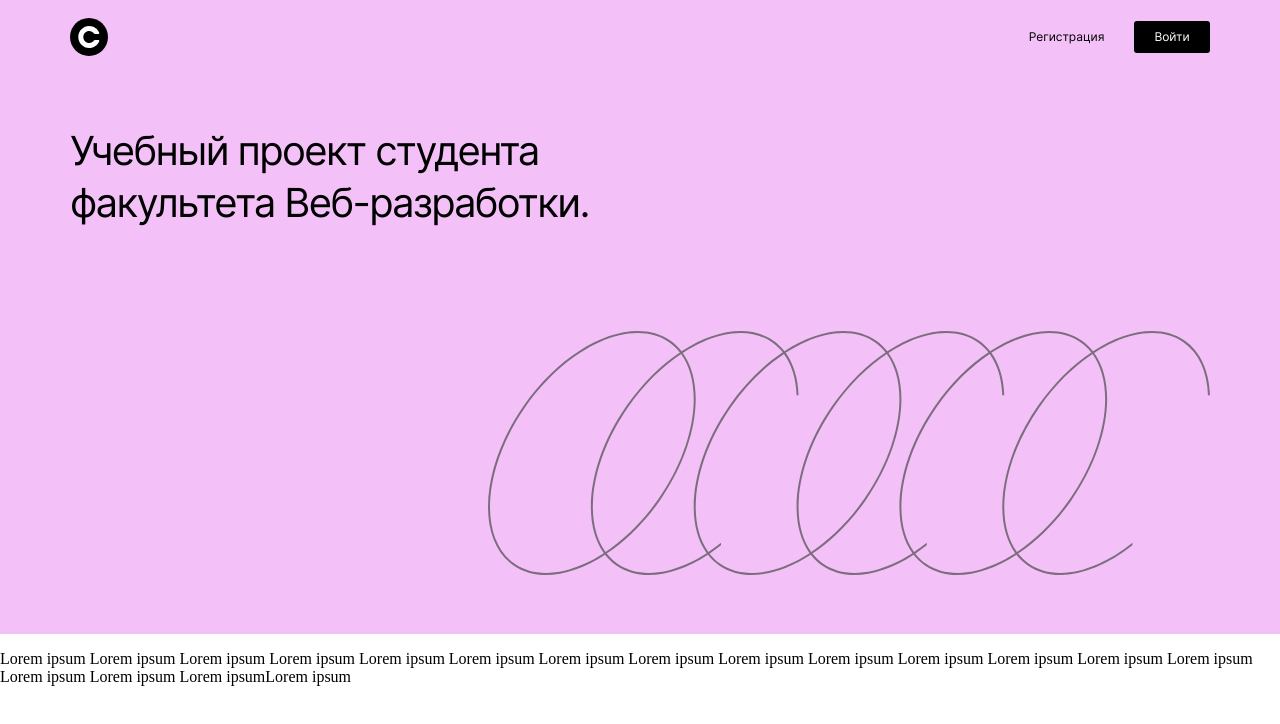
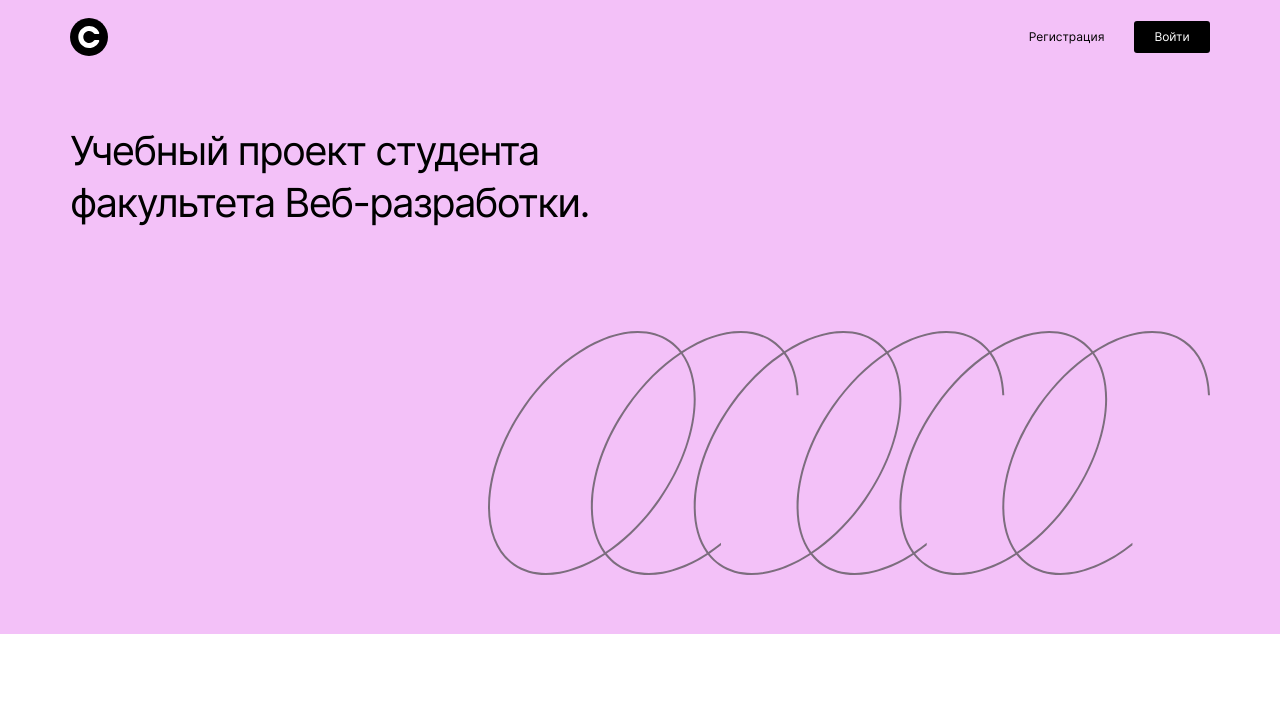
Before and after one commit to MariiaGudkova/movies-explorer-frontend, a React (Create React App) app: page /#/ in a window 1280 px wide. Shown: the top 724 px of the page. Built offline with nearby package versions, Linux system fonts and the light colour scheme.

Commit message:
delete test paragraph in promo

```diff
--- a/src/components/Promo/Promo.jsx
+++ b/src/components/Promo/Promo.jsx
@@ -6,7 +6,6 @@ import promoImage from "../../images/promo__image.svg";
 function Promo(props) {
   const { isLogged } = props;
   return (
-    <>
     <div className="promo">
       <Header isLogged={isLogged} />
       <div className="promo__container">
@@ -16,12 +15,6 @@ function Promo(props) {
         <img className="promo__image" src={promoImage} alt="Abstract waves" />
       </div>
     </div>
-      <p>
-        Lorem ipsum Lorem ipsum Lorem ipsum Lorem ipsum Lorem ipsum Lorem ipsum
-        Lorem ipsum Lorem ipsum Lorem ipsum Lorem ipsum Lorem ipsum Lorem ipsum
-        Lorem ipsum Lorem ipsum Lorem ipsum Lorem ipsum Lorem ipsumLorem ipsum
-      </p>
-    </>
   );
 }
 
```
Lines whose indentation alone changed are shown as unchanged.
